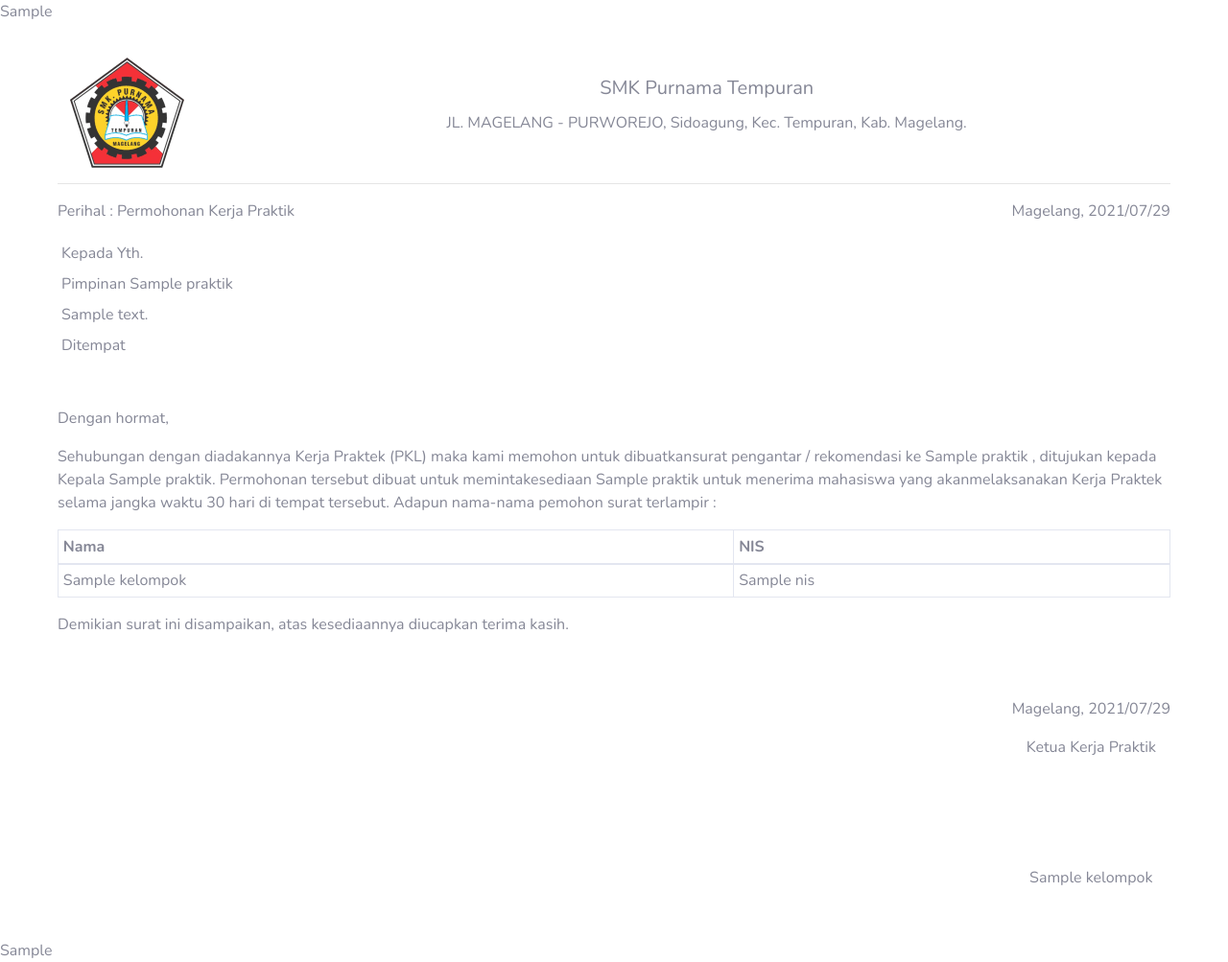
After one commit to arfianarif/prakerin, a CodeIgniter app: the page made by application/views/Tata_Usaha/Prakerin/print.php in a window 1280 px wide. The commit adds this page. Shown: the whole page at 96% size. Run offline with CodeIgniter, Linux system fonts and the light colour scheme; tables that the repository leaves empty hold one stand-in row (values such as "Sample post"); the template is opened without the code that fills it: most values are stand-ins (such as "Sample title", 1, 10 or a date in 2020); some libraries are stand-ins or nearby versions.

Commit message:
add pdf:

```diff
--- a/application/controllers/Auth/Login.php
+++ b/application/controllers/Auth/Login.php
@@ -57,7 +57,7 @@ class Login extends CI_Controller
 					break;
 			}
 		} else {
-			echo "Error";
+			echo "User tidak ditemukan";
 		}
 	}
 	public function logout()
--- a/application/views/Auth/login.php
+++ b/application/views/Auth/login.php
@@ -3,9 +3,13 @@
 		<h5 class="text-gray-900 mb-4">Sistem PRAKERIN</h5>
 		<h3 class="text-gray-900 mb-4">Praktek Kerja Industri</h3>
 	</div>
-	<div class="text-center">
+	<div class="logo d-flex flex-row align-items-center justify-content-center">
+		<img src="<?= base_url() . "assets/img/logo.png"; ?>" alt="">
+	</div>
+	<div class="text-center m-4">
 		<p class="text-gray-900 mb-4">SMK PURNAMA TEMPURAN</p>
 	</div>
+
 	<?= form_open('Auth/Login/authentication'); ?>
 	<div class="mt-5">
 		<div class="form-group">
--- /dev/null
+++ b/application/views/Tata_Usaha/Prakerin/print.php
@@ -0,0 +1,147 @@
+<!DOCTYPE html>
+<html lang="en">
+
+<head>
+    <meta charset="UTF-8">
+    <meta http-equiv="X-UA-Compatible" content="IE=edge">
+    <meta name="viewport" content="width=device-width, initial-scale=1.0">
+    <link rel="shortcut icon" href="<?= base_url() . 'assets/img/logo.png' ?>" type="image/x-icon">
+    <title>Sistem Pendaftaran PKL</title>
+
+    <link href="https://unpkg.com/aos@2.3.1/dist/aos.css" rel="stylesheet" />
+
+    <link href="<?= base_url() . 'assets/base/' ?>vendor/fontawesome-free/css/all.min.css" rel="stylesheet" type="text/css">
+    <link href="https://fonts.googleapis.com/css?family=Nunito:200,200i,300,300i,400,400i,600,600i,700,700i,800,800i,900,900i" rel="stylesheet">
+
+    <link href="<?= base_url() . 'assets/base/' ?>css/sb-admin-2.min.css" rel="stylesheet">
+    <!-- <link href="<?= base_url() . 'assets/base/' ?>new/css/bootstrap.min.css" rel="stylesheet"> -->
+    <link href="<?= base_url() . 'assets/base/' ?>css/custom.css" rel="stylesheet">
+    <script src="<?= base_url() . 'assets/base/' ?>vendor/jquery/jquery.min.js"></script>
+    <?php if (isset($custom_css)) : ?>
+        <?= $custom_css ?>
+    <?php endif; ?>
+    <link rel="stylesheet" type="text/css" href="<?= base_url() . 'assets/base/' ?>datatable/datatables.min.css" />
+</head>
+
+<body>
+    <div class="container-fluid">
+
+        <div class="card-body">
+
+            <div class="print m-3" id="print-div">
+                <div class="d-flex flex-row justify-content-beetwen align-items-center">
+                    <div class="col-md-2">
+                        <div class="logo">
+                            <img src="<?= base_url() . "assets/img/logo.png"; ?>" alt="">
+                        </div>
+                    </div>
+                    <div class="col-md-10 text-center">
+                        <div class="title">
+                            <h5 class="card-title">SMK Purnama Tempuran</h5>
+                            <p>JL. MAGELANG - PURWOREJO, Sidoagung, Kec. Tempuran, Kab. Magelang.</p>
+                        </div>
+                    </div>
+                </div>
+                <hr>
+                <div class="items-body">
+                    <div class="row">
+                        <div class="col-md-8">
+                            <p>Perihal : Permohonan Kerja Praktik</p>
+                        </div>
+                        <div class="col-md-4">
+                            <p class="float-right">Magelang, <?= date("Y/m/d") ?></p>
+                        </div>
+                    </div>
+                    <div class="row mb-5">
+                        <div class="col-md-4">
+                            <ul class="list-group p-0">
+                                <li class="list-group-item border-0 p-1">Kepada Yth. </li>
+                                <li class="list-group-item border-0 p-1">Pimpinan <?= $praktik->nama_instansi; ?></li>
+                                <li class="list-group-item border-0 p-1"><?= $praktik->alamat_instansi; ?></li>
+                                <li class="list-group-item border-0 p-1">Ditempat</li>
+                            </ul>
+                        </div>
+                    </div>
+                    <div class="row">
+                        <div class="col-md-12">
+                            <p>Dengan hormat,</p>
+                            <p>Sehubungan dengan diadakannya Kerja Praktek (PKL) maka kami memohon untuk dibuatkansurat pengantar / rekomendasi ke
+                                <?= $praktik->nama_instansi; ?>
+                                , ditujukan kepada
+                                Kepala <?= $praktik->nama_instansi; ?>.
+                                Permohonan tersebut dibuat untuk memintakesediaan <?= $praktik->nama_instansi; ?> untuk menerima mahasiswa yang akanmelaksanakan Kerja Praktek selama jangka waktu 30 hari di tempat tersebut. Adapun nama-nama pemohon surat terlampir :
+                            </p>
+                            <div class="d-flex flex-row justify-content-lg-center mt-3">
+                                <table class="table table-bordered table-sm w-60">
+                                    <thead>
+                                        <tr>
+                                            <th scope="col">Nama</th>
+                                            <th scope="col">NIS</th>
+                                        </tr>
+                                    </thead>
+                                    <tbody>
+                                        <?php foreach ($kelompok as $key => $val) : ?>
+                                            <tr>
+                                                <td><?= $val->nama; ?></td>
+                                                <td><?= $val->nis; ?></td>
+                                            </tr>
+
+                                        <?php endforeach; ?>
+                                    </tbody>
+                                </table>
+                            </div>
+                            <p>Demikian surat ini disampaikan, atas kesediaannya diucapkan terima kasih.</p>
+                        </div>
+                    </div>
+                    <div class="d-flex mt-5 flex-row-reverse">
+                        <div class="content text-center">
+                            <p class="">Magelang, <?= date("Y/m/d") ?></p>
+                            <p>Ketua Kerja Praktik</p>
+                            <br>
+                            <br>
+                            <br>
+                            <br>
+                            <p>
+                                <?= $kelompok[0]->nama; ?>
+                            </p>
+                        </div>
+                    </div>
+                </div>
+            </div>
+        </div>
+    </div>
+
+    <script>
+        $(document).ready(function() {
+            var newstr = document.querySelector('#print-div').innerHTML;
+
+            window.print(newstr);
+
+
+        });
+    </script>
+
+
+    <!-- <script src="<?= base_url() . 'assets/base/' ?>vendor/jquery/jquery.min.js"></script> -->
+    <script src="<?= base_url() . 'assets/base/' ?>vendor/bootstrap/js/bootstrap.bundle.min.js"></script>
+
+    <script src="<?= base_url() . 'assets/base/' ?>vendor/jquery-easing/jquery.easing.min.js"></script>
+
+    <script src="<?= base_url() . 'assets/base/' ?>js/sb-admin-2.min.js"></script>
+    <script src="<?= base_url() . 'assets/base/' ?>js/jquery.steps.js"></script>
+
+    <script src="<?= base_url() . 'assets/base/' ?>js/custom.js"></script>
+    <script src="https://unpkg.com/aos@2.3.1/dist/aos.js"></script>
+
+    <script type="text/javascript" src="<?= base_url() . 'assets/base/' ?>datatable/datatables.min.js"></script>
+    <script>
+        AOS.init();
+    </script>
+
+    <script src="<?= base_url() . 'assets/base/' ?>js/sweetalert2.all.min.js"></script>
+    <?php if (isset($custom_js)) : ?>
+        <?= $custom_js; ?>
+    <?php endif; ?>
+</body>
+
+</html>
--- a/application/views/Template/base.php
+++ b/application/views/Template/base.php
@@ -8,7 +8,7 @@
 	<meta name="viewport" content="width=device-width, initial-scale=1, shrink-to-fit=no">
 	<meta name="description" content="">
 	<meta name="author" content="">
-
+	<link rel="shortcut icon" href="<?= base_url() . 'assets/img/logo.png' ?>" type="image/x-icon">
 	<title>Sistem Pendaftaran PKL</title>
 
 	<link href="https://unpkg.com/aos@2.3.1/dist/aos.css" rel="stylesheet" />
@@ -37,8 +37,8 @@
 		<ul class="navbar-nav bg-gradient-primary sidebar sidebar-dark accordion" id="accordionSidebar" data-aos="fade-right">
 
 			<!-- Sidebar - Brand -->
-			<a class="sidebar-brand d-flex align-items-center justify-content-center" href="index.html">
-				<div class="sidebar-brand-icon rotate-n-15">
+			<a class="sidebar-brand d-flex align-items-center justify-content-center" href="#">
+				<div class="sidebar-brand-icon ">
 					<i class="fas fa-compress"></i>
 				</div>
 				<div class="sidebar-brand-text mx-3">pra-ker-in</div>
--- a/application/views/Template/base_login.php
+++ b/application/views/Template/base_login.php
@@ -8,7 +8,7 @@
     <meta name="viewport" content="width=device-width, initial-scale=1, shrink-to-fit=no">
     <meta name="description" content="">
     <meta name="author" content="">
-
+    <link rel="shortcut icon" href="<?= base_url() . 'assets/img/logo.png' ?>" type="image/x-icon">
     <title>Login</title>
 
     <!-- Custom fonts for this template-->
```
Also changed, not shown: application/controllers/Tata_Usaha/Prakerin.php (+22 -3 lines), application/views/Siswa/Prakerin/info.php (+44 -44 lines), application/views/Tata_Usaha/Prakerin/dataprakerin.php (+32 -19 lines), assets/img/logo.png (added).
